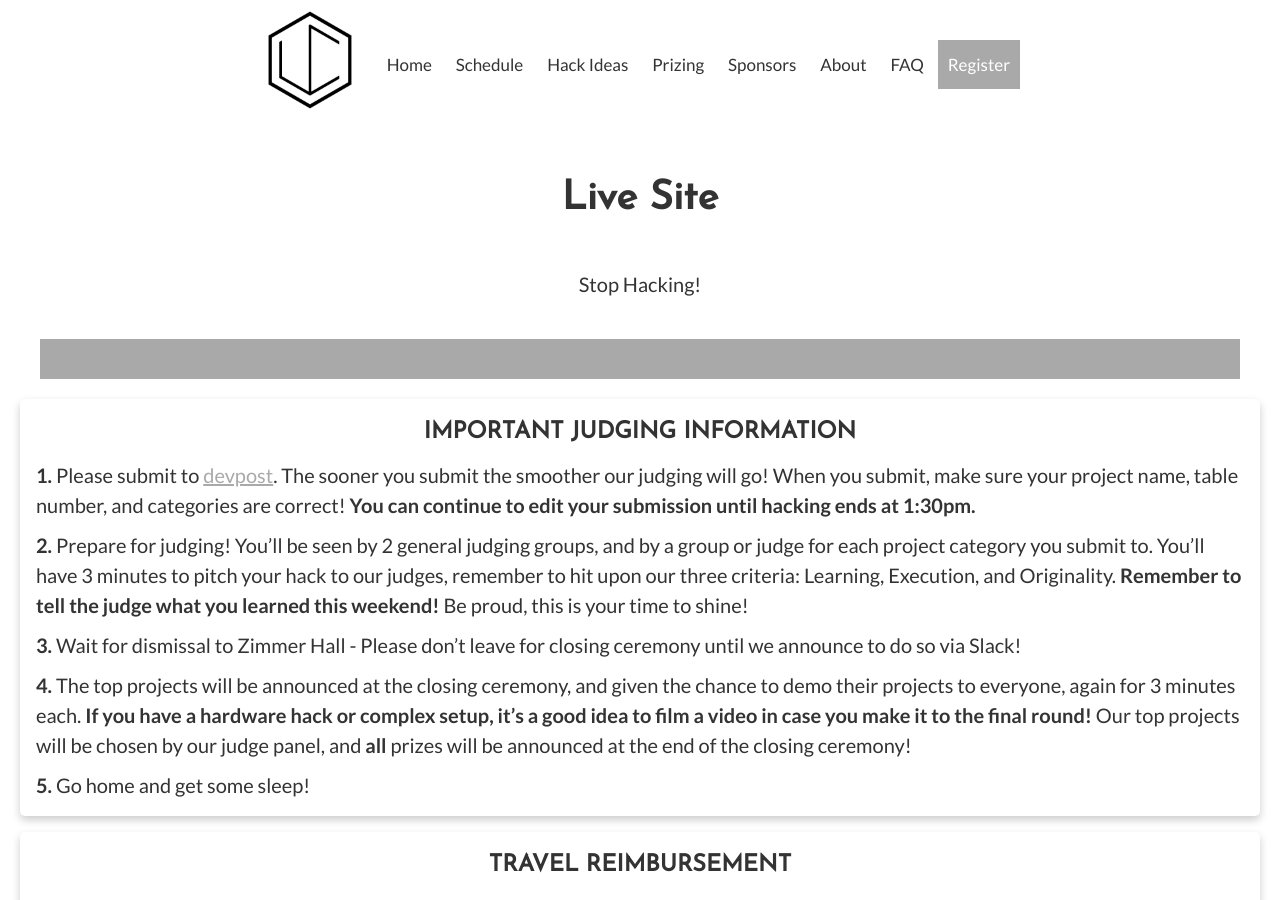
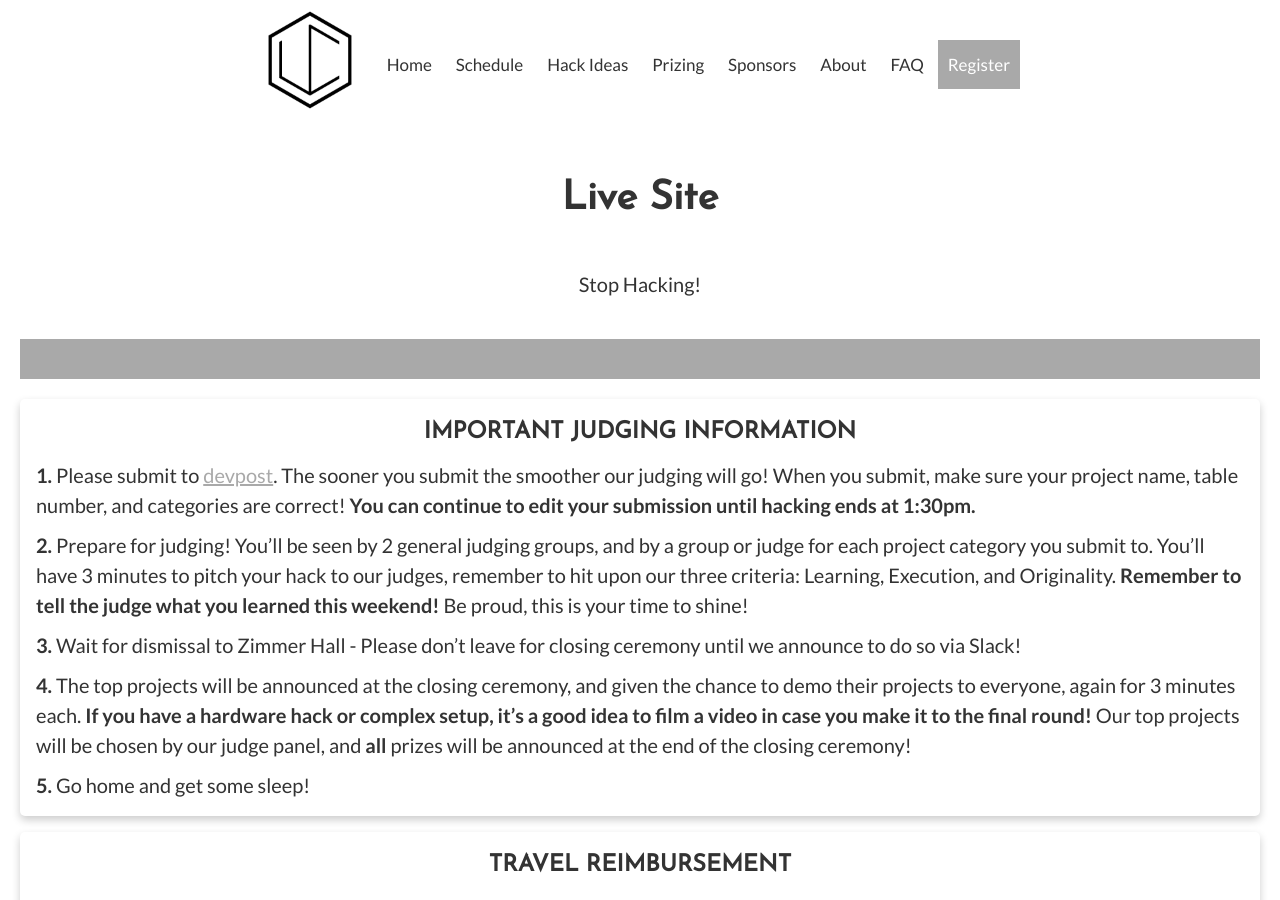
Before and after one commit to RevolutionUC/revolutionuc-frontend, a Jekyll site: the page built from live-site.html, in a window 1280 px wide and 900 px high. Built offline with Jekyll 4.4.1, drawn with Linux system fonts in a browser that asks for light colours; comment, search, counter and statistics services are not loaded.

Commit message:
Update live-site.html

```diff
--- a/live-site.html
+++ b/live-site.html
@@ -6,7 +6,7 @@ description: RevolutionUC Live Site
 ---
 
 <div class="container container--fluid">
-    <div class="container container--fluid">
+    <div class="live--container container--fluid">
         <h2 class="text-center">Live Site</h2>
         <p class="countdownText countdownText--live" id="countdownText">Time is running out!</p>
         <div class="barBackground" id="barBackground">
@@ -65,7 +65,7 @@ description: RevolutionUC Live Site
         </div>
     </div>
     <div class="live-row">
-        <div class="live-section card columns-2"> <!-- columns-2 -->
+        <div class="live-section card columns-3"> <!-- columns-2 -->
             <h3 class="live--card-header header-top text-center">Quick Links</h2>
             <div class="live--side-bar-content">
                 <ul class="live--link-list">
@@ -130,7 +130,7 @@ description: RevolutionUC Live Site
                 </tbody>
             </table>
         </div>
-        <div class="live-section live-section--twitter card columns-4"> <!-- columns-4 -->
+        <div class="live-section live-section--twitter card columns-3"> <!-- columns-4 -->
             <a class="twitter-timeline" data-width="100%" data-height="100%" data-dnt="true" href="https://twitter.com/Revolution_UC?ref_src=twsrc%5Etfw">Tweets by Revolution_UC</a> <script async src="https://platform.twitter.com/widgets.js" charset="utf-8"></script>
         </div>
     </div>
```
Also changed, not shown: other parts of live-site.html (+1 -2 lines).
